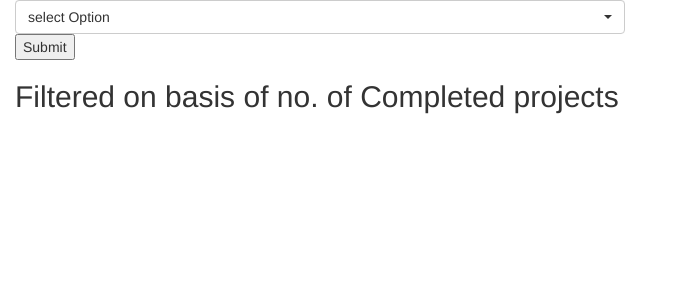
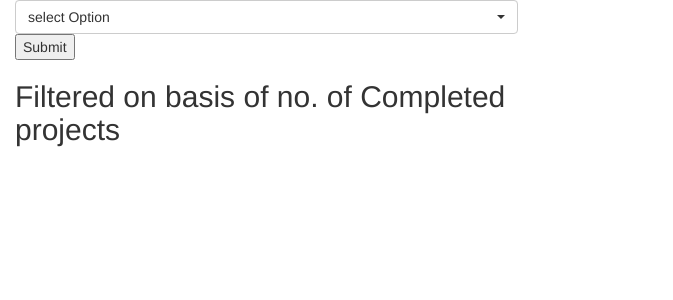
Before and after one commit to RaiVaibhav/GSoC-2018-Scrap, a Django app: page / in a window 1280 px wide. Shown: the top 300 px of the page, without its empty margins (0-673 px from the left). Run offline with Django 3.2, Linux system fonts and the light colour scheme; data that the repository does not hold is empty; some libraries are stand-ins or nearby versions.

Commit message:
Update template

```diff
--- a/scrap/templates/scrap/base.html
+++ b/scrap/templates/scrap/base.html
@@ -10,7 +10,7 @@
 <body>
 
 <form method="POST">
-<div class="form-group col-md-6 col-lg-6 col-sm-6">
+<div class="form-group col-md-6 col-lg-5 col-sm-6">
   {% csrf_token %}
 <select multiple name="item_id" class="form-control selectpicker">
   <option selected disabled>select Option</option>
```
